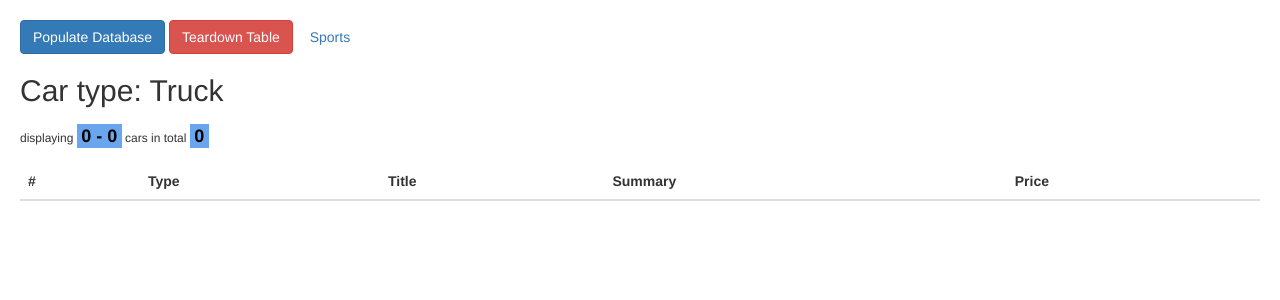
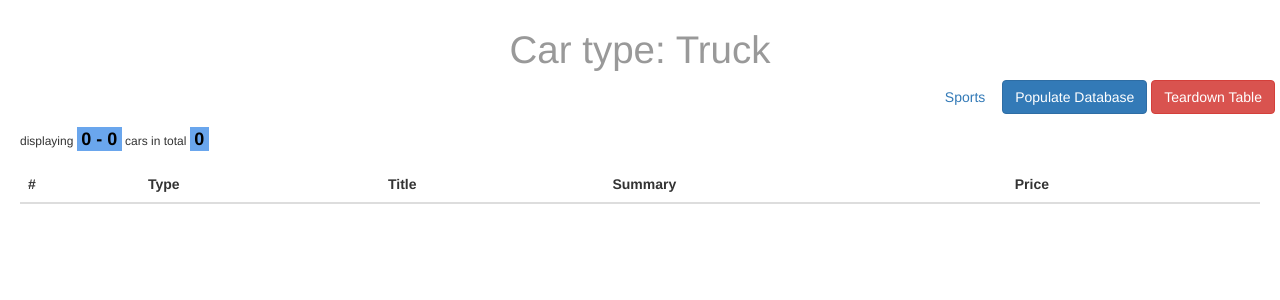
Before and after one commit to ashayshub/flask-autop, a Flask app: page / in a window 1280 px wide. Shown: the top 300 px of the page. Run offline with Flask 2, Linux system fonts and the light colour scheme; data that the repository does not hold is empty; some libraries are stand-ins or nearby versions.

Commit message:
Re-arranged ui

```diff
--- a/autop/static/css/autop.css
+++ b/autop/static/css/autop.css
@@ -1,5 +1,18 @@
 .bs-example{
     margin: 20px;
+}
+
+.car-header{
+   text-align: center;
+   color: #999999;
+   font-size: 38.5px;
+   font-family: inherit;
+   line-height: 40px;
+   text-rendering: optimizelegibility;
+    margin-top: 10px;
+    margin-right: 0px;
+    margin-bottom: 10px;
+    margin-left: 0px;
 }
 
 .pagination-page-info {
--- a/autop/templates/home.jinja2
+++ b/autop/templates/home.jinja2
@@ -20,17 +20,24 @@
 
 {% block content %}
   <div class="bs-example">
-
-    <div class="text-left">
-       <button type="button" data-toggle="modal" data-target="#myModal" id="populate" class="btn btn-primary">Populate Database</button>
-       <button type="button" data-toggle="modal" data-target="#myModal" id="teardown" class="btn btn-danger">Teardown Table</button>
-       {% if car_type == "Truck" %}
-         <a href="/Sport?car_type=Sport" class="btn btn-link" role="button">Sports</a>
-       {% else %}
-         <a href="/" class="btn btn-link" role="button">Home</a>
-       {% endif %}
+    <div class="row">
+    <div class="span12">
+        <div class="span2">
+           <h1 class="car-header">Car type: {{ car_type }}</h1>
+        </div>
+        <div class="span10">
+            <div class="text-right">
+               {% if car_type == "Truck" %}
+                 <a href="/Sport?car_type=Sport" class="btn btn-link" role="button">Sports</a>
+               {% else %}
+                 <a href="/" class="btn btn-link" role="button">Home</a>
+               {% endif %}
+               <button type="button" data-toggle="modal" data-target="#myModal" id="populate" class="btn btn-primary">Populate Database</button>
+               <button type="button" data-toggle="modal" data-target="#myModal" id="teardown" class="btn btn-danger">Teardown Table</button>
+            </div>
+        </div>
     </div>
-
+    </div>
     <!-- Modal -->
     <div id="myModal" class="modal fade" role="dialog">
       <div class="modal-dialog">
@@ -51,7 +58,6 @@
 
       </div>
     </div>
-    <p class="h2">Car type: {{ car_type }}</p>
     <div>
     {{ pagination.info }}
     {{ pagination.links }}
```
